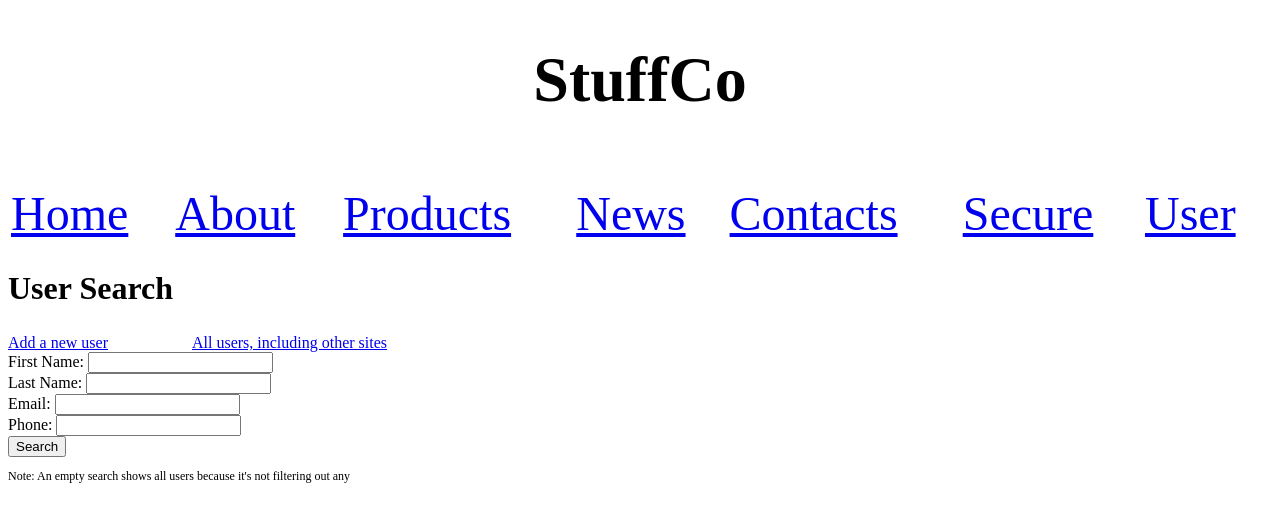
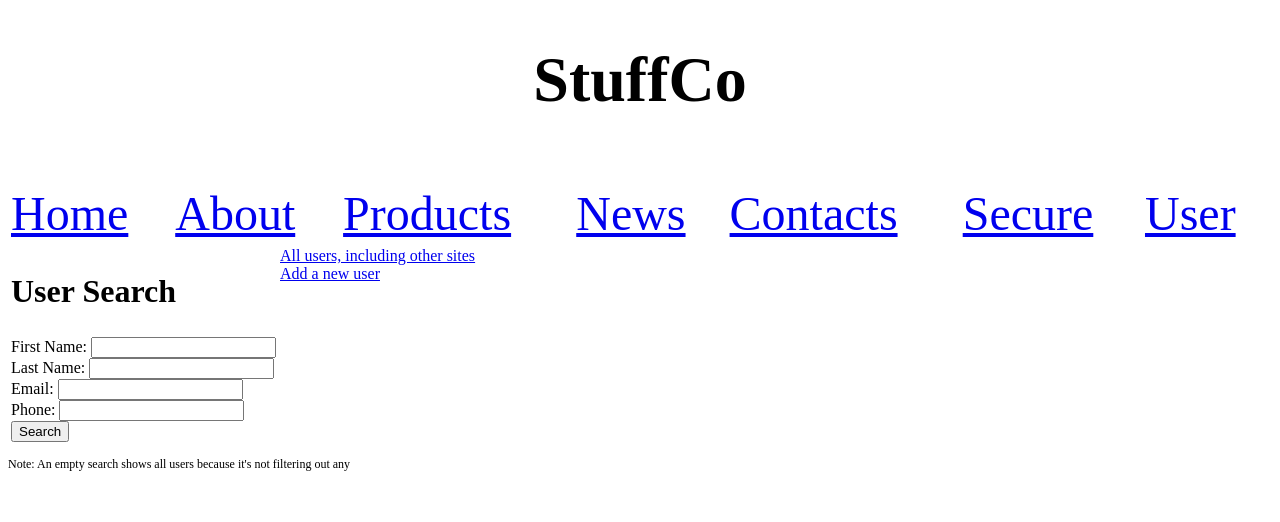
Before and after one commit to ConnorPietrasik/cmpe272hw, a PHP site: page /user_search.php in a window 1280 px wide. Shown: the top 522 px of the page. Run offline with PHP 8.4, Linux system fonts and the light colour scheme.

Commit message:
changed style

```diff
--- a/public/user_search.php
+++ b/public/user_search.php
@@ -2,10 +2,10 @@
     $title = "User Search";
     include("src/element/head.php");
 ?>
+<table>
+    <tr>
+        <td class="column">
             <h2>User Search</h2>
-<a href="add_user.php">Add a new user</a>
-<a href="combined_users.php" style="padding-left: 5em;">All users, including other sites</a>
-<br>
             <form action="user_search.php" method="get" class="user-search">
                 <label for="first_name">First Name:</label>
                 <input type="text" id="first_name" name="first_name" value="<?= $_GET["first_name"] ?? '' ?>">
@@ -21,6 +21,14 @@
                 <br>
                 <input type="submit" value="Search">
             </form>
+        </td>
+        <td class="column">
+            <a href="combined_users.php">All users, including other sites</a>
+            <br>
+            <a href="add_user.php">Add a new user</a>
+        </td>
+    </tr>
+</table>
 <p class="note">Note: An empty search shows all users because it's not filtering out any</p>
 <br>
 <?php
```
Lines whose indentation alone changed are shown as unchanged.
